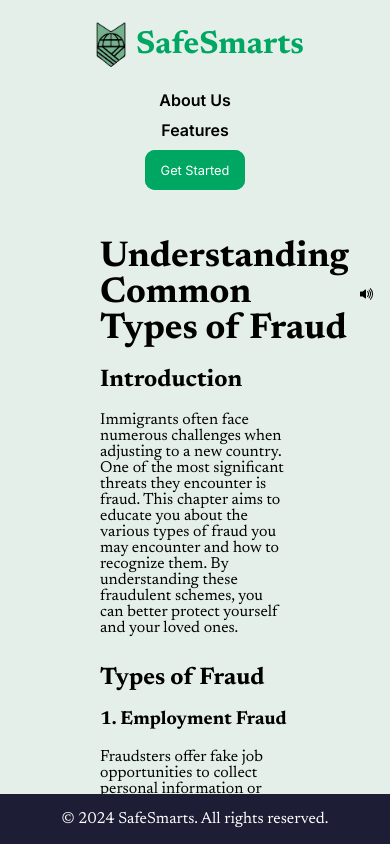
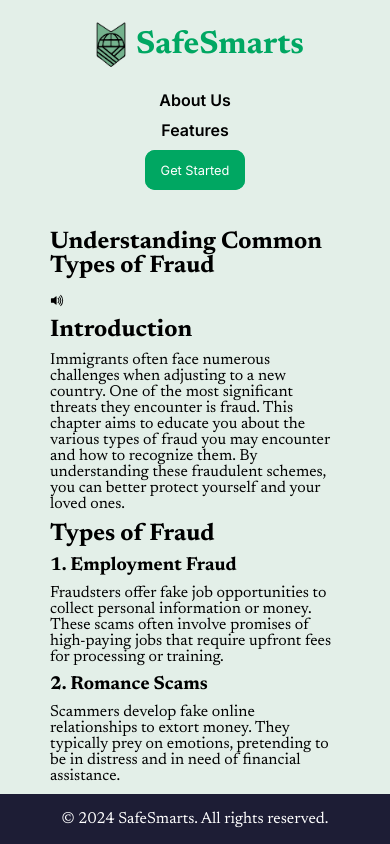
Before and after one commit to stevenluo23/SafeSmarts, a Next.js app: page /lessons/1 in a window 390 px wide. Built offline with nearby package versions, Linux system fonts and the light colour scheme; no server answers.

Commit message:
make modules responsive

```diff
--- a/src/app/lessons/[id]/LessonModule.module.css
+++ b/src/app/lessons/[id]/LessonModule.module.css
@@ -1,6 +1,7 @@
 .module {
   margin: 100px;
   margin-top: 20px;
+  padding-bottom: 20px;
 }
 
 .title {
@@ -21,12 +22,10 @@
 }
 
 .heading {
-  /* New class for h2 and h3 */
   margin-bottom: 20px; /* Adjust the space below headings */
 }
 
 .paragraph {
-  /* New class for paragraphs */
   margin-bottom: 15px; /* Adjust the space below paragraphs */
 }
 
@@ -39,3 +38,38 @@
   display: flex;
   justify-content: space-between;
 }
+
+/* Responsive adjustments */
+@media (max-width: 768px) {
+  .module {
+    margin: 50px;
+    margin-top: 10px;
+  }
+
+  .title {
+    font-size: 24px; /* Smaller font size for smaller screens */
+    margin-bottom: 15px;
+  }
+
+  .title-container {
+    flex-direction: column; /* Stack title and icon vertically on smaller screens */
+    align-items: flex-start;
+  }
+
+  .title-icon {
+    margin-left: 0;
+    margin-bottom: 10px;
+    width: 15px; /* Smaller icon for smaller screens */
+  }
+
+  .heading,
+  .paragraph,
+  .section,
+  .sub-section {
+    margin-bottom: 10px; /* Less space below elements on smaller screens */
+  }
+
+  .lesson-navigation-buttons {
+    gap: 10px; /* Add space between stacked buttons */
+  }
+}
--- a/src/app/page.module.css
+++ b/src/app/page.module.css
@@ -90,6 +90,10 @@
 
 .educate h1 {
   margin-bottom: 10px;
+}
+
+.educate img {
+  padding: 50px;
 }
 
 .educate-left {
```
